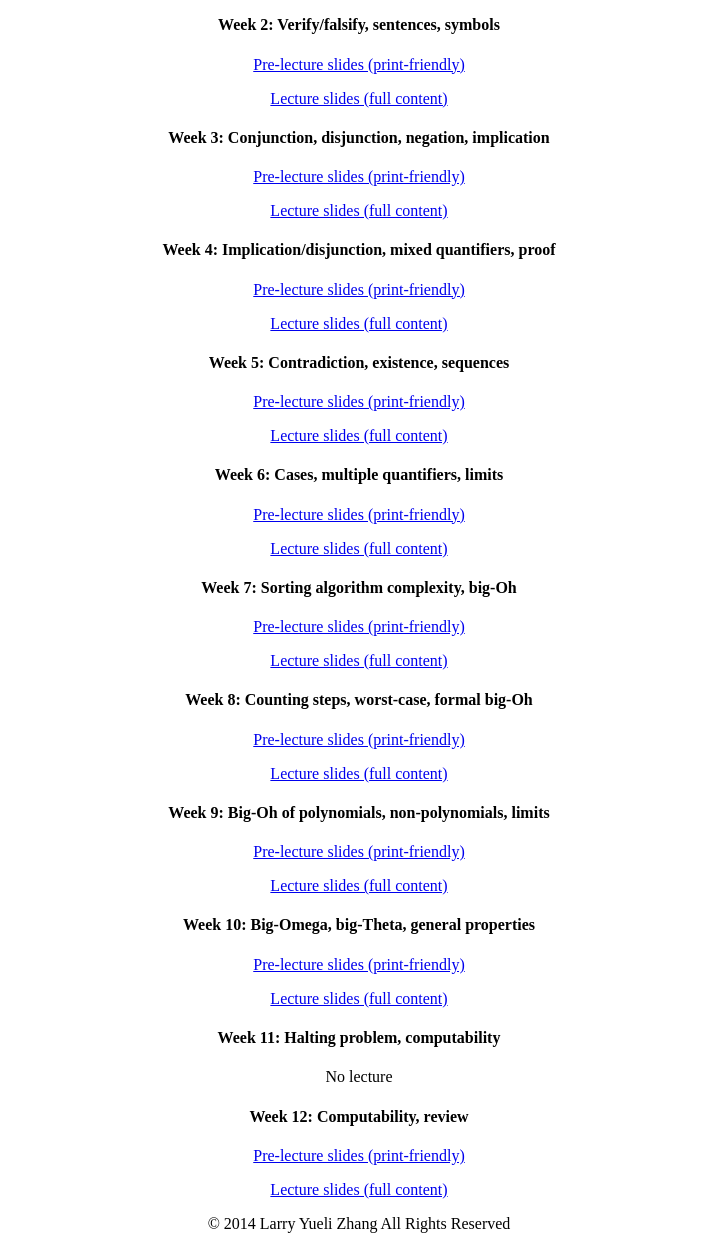
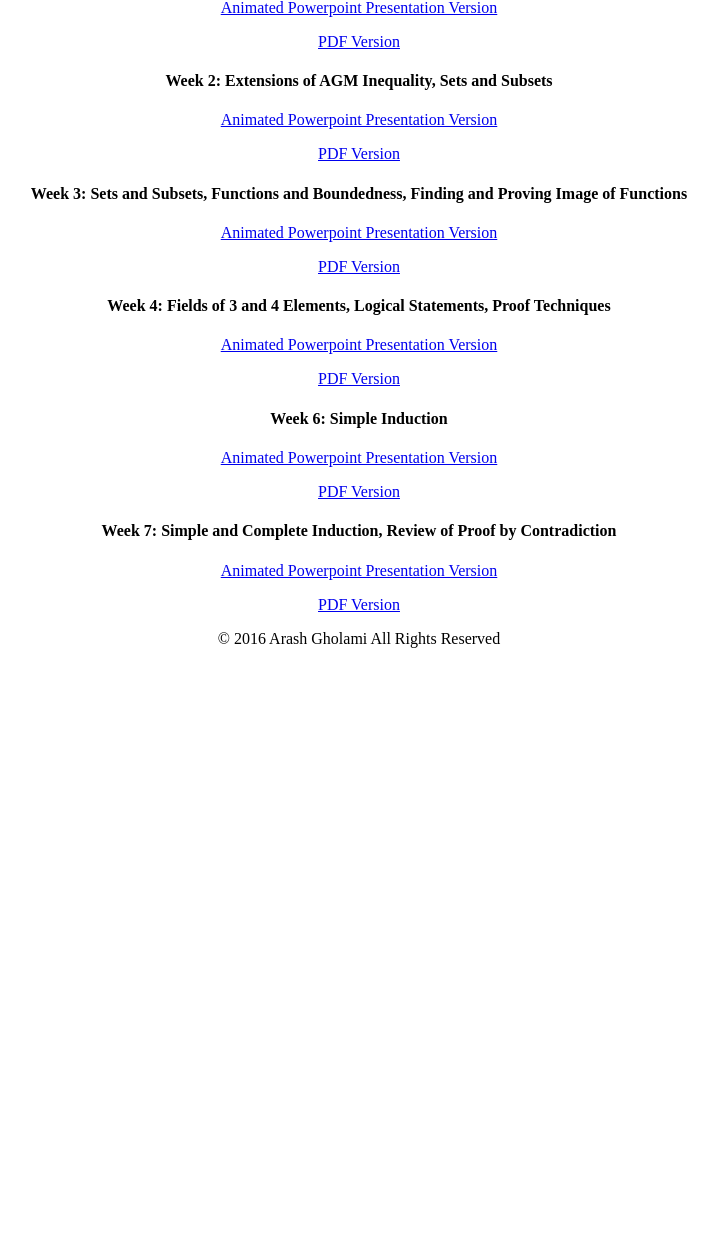
Before and after one commit to gholami7/gholami7.github.io, a plain HTML site: page index.html in a window 1280 px wide. Shown: the part 211-1460 px from the top of the page, without its empty margins (281-999 px from the left). After the commit the page ends 875 px from the top, so only its background shows below. Drawn offline with Linux system fonts and the light colour scheme.

Commit message:
Add files via upload

```diff
--- a/index.html
+++ b/index.html
@@ -1,7 +1,7 @@
 <html lang="en">
 <head><meta http-equiv="Content-Type" content="text/html; charset=UTF-8">
 
-    <title>MAT102</title>
+    <title>MAT102 UTM</title>
     <meta name="viewport" content="width=device-width, initial-scale=1.0">
     <meta name="description" content="MAT102 - Tutorial Slides">
     <meta name="author" content="Arash Gholami">
@@ -11,70 +11,53 @@
 
 <body class="news-body" style="text-align:center;" data-gr-c-s-loaded="true">
 
-<h1>MAT102 - Tutorial Slides </h1>
+<h1>MAT102 - Introduction to Mathematical Proofs - Tutorial Slides </h1>
 <h2>Teaching Assistant: <a href="https://www.linkedin.com/in/arash-gholami-b4889aaa/">Arash Gholami</a></h2>
+
+<div class="space"></div>
+<p>Understanding, using and developing precise expressions of mathematical ideas, including definitions and theorems.
+Set theory, logical statements and proofs, induction, topics chosen from combinatorics, elementary number theory, Euclidean geometry.
+<a target="_blank" href="https://student.utm.utoronto.ca/calendar/course_detail.pl?Depart=27&Course=MAT102H5">[1]</a><p>
+
 <div class="space"></div>
 <div class="space"></div>
 <h4>Week 1: Quadratic equations, AGM and Triangular Inequalities</h4>
 <p><a target="_blank" href="../Tut1.pptx">Animated Powerpoint Presentation Version</a></p>
 <p><a target="_blank" href="../Tut1.pdf">PDF Version</a></p>
+
 <div class="space"></div>
 <div class="space"></div>
-<h4>Week 2: Verify/falsify, sentences, symbols</h4>
-<p><a target="_blank" href="http://www.cs.toronto.edu/~ylzhang/csc165f14/slides/pre-lec02.pdf">Pre-lecture slides (print-friendly)</a></p>
-<p><a target="_blank" href="http://www.cs.toronto.edu/~ylzhang/csc165f14/slides/lec02.pdf">Lecture slides (full content)</a></p>
+<h4>Week 2: Extensions of AGM Inequality, Sets and Subsets</h4>
+<p><a target="_blank" href="../Tut2.pptx">Animated Powerpoint Presentation Version</a></p>
+<p><a target="_blank" href="../Tut2.pdf">PDF Version</a></p>
+
 <div class="space"></div>
 <div class="space"></div>
-<h4>Week 3: Conjunction, disjunction, negation, implication</h4>
-<p><a target="_blank" href="http://www.cs.toronto.edu/~ylzhang/csc165f14/slides/pre-lec03.pdf">Pre-lecture slides (print-friendly)</a></p>
-<p><a target="_blank" href="http://www.cs.toronto.edu/~ylzhang/csc165f14/slides/lec03.pdf">Lecture slides (full content)</a></p>
+<h4>Week 3: Sets and Subsets, Functions and Boundedness, Finding and Proving Image of Functions</h4>
+<p><a target="_blank" href="../Tut3.pptx">Animated Powerpoint Presentation Version</a></p>
+<p><a target="_blank" href="../Tut3.pdf">PDF Version</a></p>
+
 <div class="space"></div>
 <div class="space"></div>
-<h4>Week 4: Implication/disjunction, mixed quantifiers, proof</h4>
-<p><a target="_blank" href="http://www.cs.toronto.edu/~ylzhang/csc165f14/slides/pre-lec04.pdf">Pre-lecture slides (print-friendly)</a></p>
-<p><a target="_blank" href="http://www.cs.toronto.edu/~ylzhang/csc165f14/slides/lec04.pdf">Lecture slides (full content)</a></p>
+<h4>Week 4: Fields of 3 and 4 Elements, Logical Statements, Proof Techniques</h4>
+<p><a target="_blank" href="../Tut4.pptx">Animated Powerpoint Presentation Version</a></p>
+<p><a target="_blank" href="../Tut4.pdf">PDF Version</a></p>
+
 <div class="space"></div>
 <div class="space"></div>
-<h4>Week 5: Contradiction, existence, sequences</h4>
-<p><a target="_blank" href="http://www.cs.toronto.edu/~ylzhang/csc165f14/slides/pre-lec05.pdf">Pre-lecture slides (print-friendly)</a></p>
-<p><a target="_blank" href="http://www.cs.toronto.edu/~ylzhang/csc165f14/slides/lec05.pdf">Lecture slides (full content)</a></p>
+<h4>Week 6: Simple Induction</h4>
+<p><a target="_blank" href="../Tut6.pptx">Animated Powerpoint Presentation Version</a></p>
+<p><a target="_blank" href="../Tut6.pdf">PDF Version</a></p>
+
 <div class="space"></div>
 <div class="space"></div>
-<h4>Week 6: Cases, multiple quantifiers, limits</h4>
-<p><a target="_blank" href="http://www.cs.toronto.edu/~ylzhang/csc165f14/slides/pre-lec06.pdf">Pre-lecture slides (print-friendly)</a></p>
-<p><a target="_blank" href="http://www.cs.toronto.edu/~ylzhang/csc165f14/slides/lec06.pdf">Lecture slides (full content)</a></p>
+<h4>Week 7: Simple and Complete Induction, Review of Proof by Contradiction</h4>
+<p><a target="_blank" href="../Tut7.pptx">Animated Powerpoint Presentation Version</a></p>
+<p><a target="_blank" href="../Tut7.pdf">PDF Version</a></p>
+
 <div class="space"></div>
 <div class="space"></div>
-<h4>Week 7: Sorting algorithm complexity, big-Oh</h4>
-<p><a target="_blank" href="http://www.cs.toronto.edu/~ylzhang/csc165f14/slides/pre-lec07.pdf">Pre-lecture slides (print-friendly)</a></p>
-<p><a target="_blank" href="http://www.cs.toronto.edu/~ylzhang/csc165f14/slides/lec07.pdf">Lecture slides (full content)</a></p>
-<div class="space"></div>
-<div class="space"></div>
-<h4>Week 8: Counting steps, worst-case, formal big-Oh</h4>
-<p><a target="_blank" href="http://www.cs.toronto.edu/~ylzhang/csc165f14/slides/pre-lec08.pdf">Pre-lecture slides (print-friendly)</a></p>
-<p><a target="_blank" href="http://www.cs.toronto.edu/~ylzhang/csc165f14/slides/lec08.pdf">Lecture slides (full content)</a></p>
-<div class="space"></div>
-<div class="space"></div>
-<h4>Week 9: Big-Oh of polynomials, non-polynomials, limits</h4>
-<p><a target="_blank" href="http://www.cs.toronto.edu/~ylzhang/csc165f14/slides/pre-lec09.pdf">Pre-lecture slides (print-friendly)</a></p>
-<p><a target="_blank" href="http://www.cs.toronto.edu/~ylzhang/csc165f14/slides/lec09.pdf">Lecture slides (full content)</a></p>
-<div class="space"></div>
-<div class="space"></div>
-<h4>Week 10: Big-Omega, big-Theta, general properties</h4>
-<p><a target="_blank" href="http://www.cs.toronto.edu/~ylzhang/csc165f14/slides/pre-lec10.pdf">Pre-lecture slides (print-friendly)</a></p>
-<p><a target="_blank" href="http://www.cs.toronto.edu/~ylzhang/csc165f14/slides/lec10.pdf">Lecture slides (full content)</a></p>
-<div class="space"></div>
-<div class="space"></div>
-<h4>Week 11: Halting problem, computability</h4>
-<p>No lecture</p>
-<div class="space"></div>
-<div class="space"></div>
-<h4>Week 12: Computability, review</h4>
-<p><a target="_blank" href="http://www.cs.toronto.edu/~ylzhang/csc165f14/slides/pre-lec12.pdf">Pre-lecture slides (print-friendly)</a></p>
-<p><a target="_blank" href="http://www.cs.toronto.edu/~ylzhang/csc165f14/slides/lec12.pdf">Lecture slides (full content)</a></p>
-<div class="space"></div>
-<div class="space"></div>
-<p>© 2014 Larry Yueli Zhang All Rights Reserved</p>
+<p>© 2016 Arash Gholami All Rights Reserved</p>
 <div class="space"></div>
 
 
```
